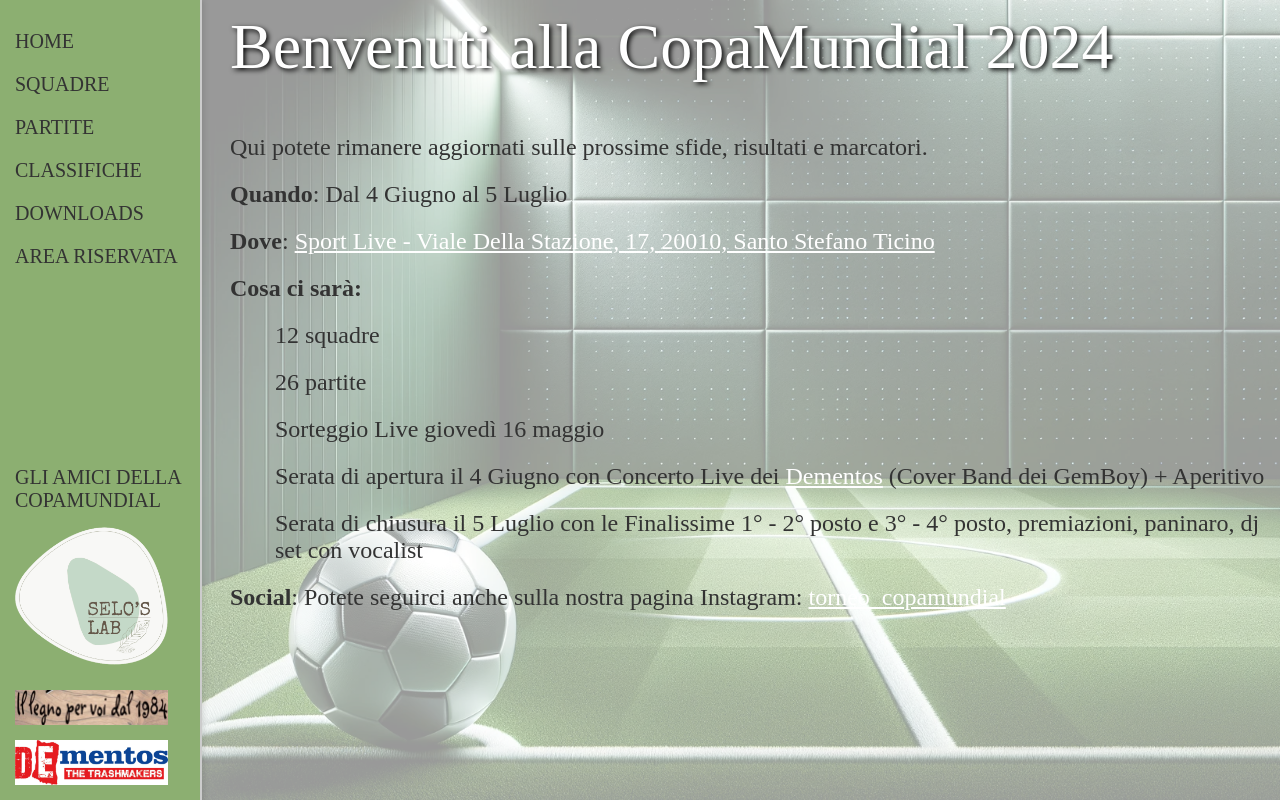
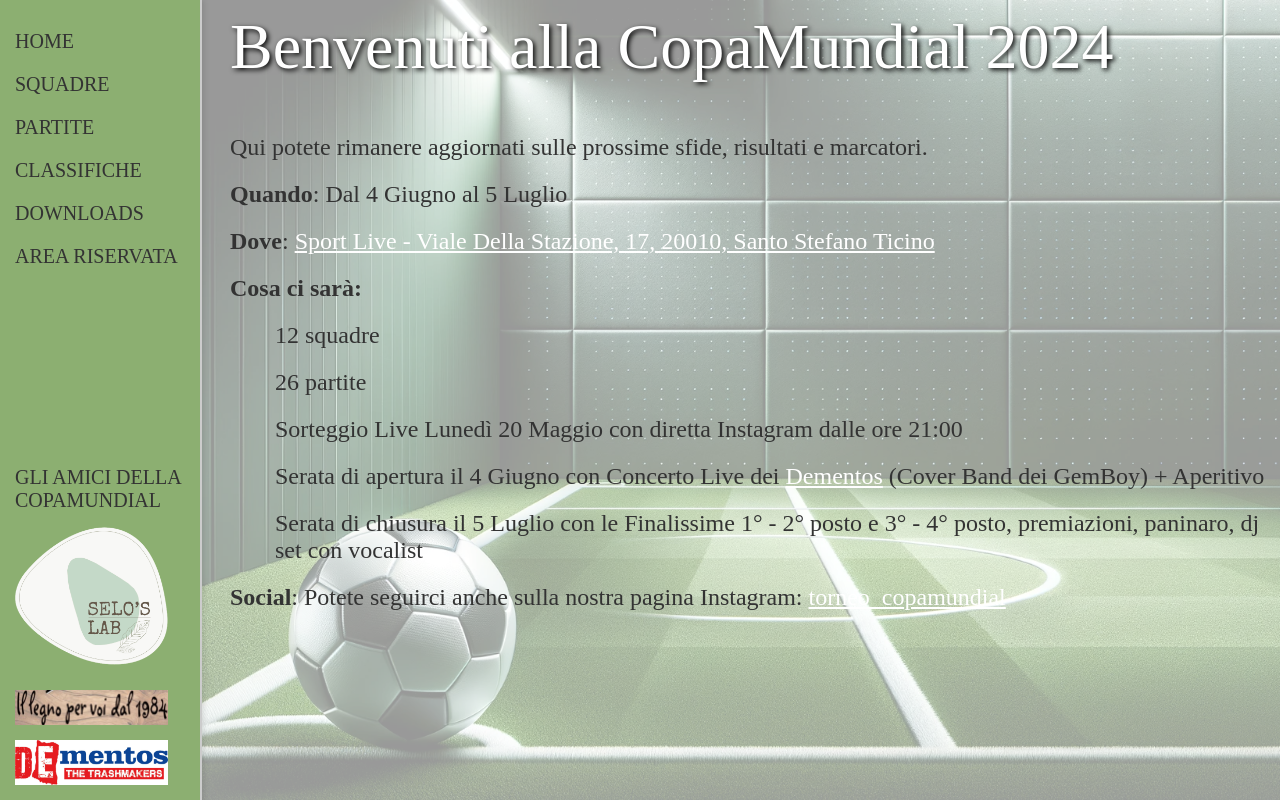
Before and after one commit to lorenzodustycosta/CopaMundialWebsite, a Django app: page / in a window 1280 px wide. Run offline with Django 5.2, Linux system fonts and the light colour scheme.

Commit message:
Update info

```diff
--- a/football_tournament/templates/tournament/home.html
+++ b/football_tournament/templates/tournament/home.html
@@ -26,7 +26,7 @@
         26 partite
     </li>
     <li class="text" style="margin-bottom: 20px;">
-        Sorteggio Live giovedì 16 maggio
+        Sorteggio Live Lunedì 20 Maggio con diretta Instagram dalle ore 21:00
     </li>
     <li class="text" style="margin-bottom: 20px;">
         Serata di apertura il 4 Giugno con Concerto Live dei <a
```
